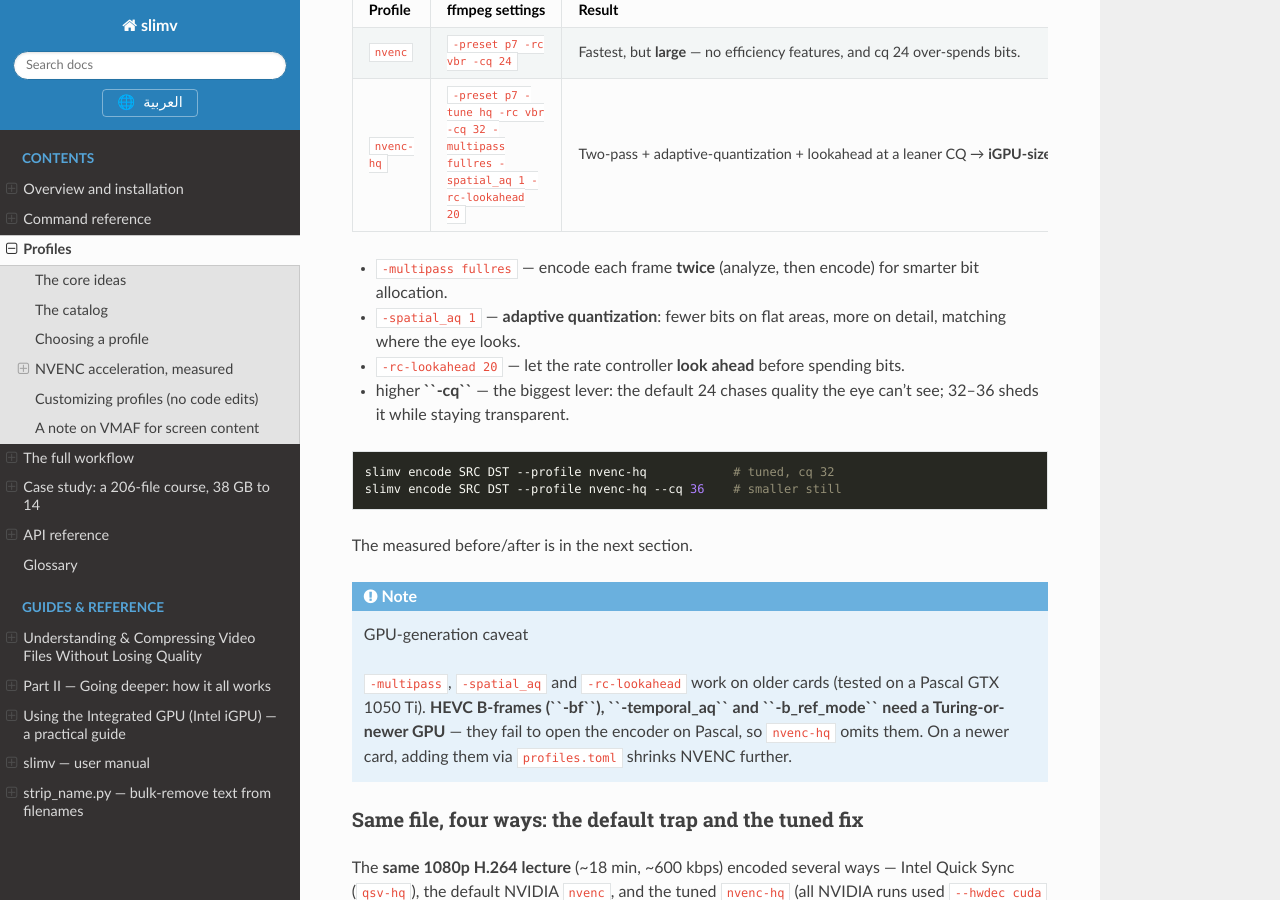
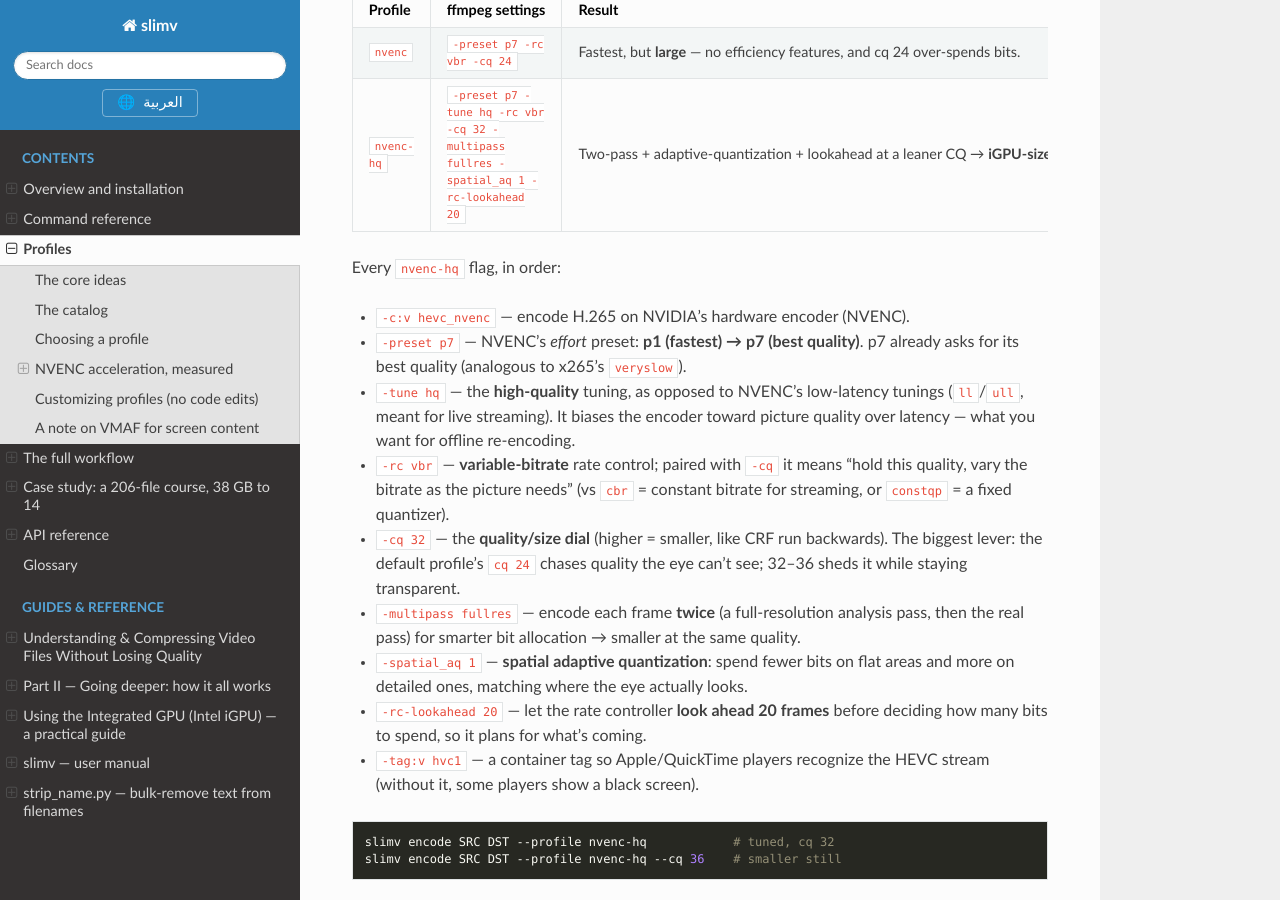
Before and after one commit to abdelhaleemahmed/slimv, a Sphinx documentation site: the page built from docs/source/03-profiles.rst, in a window 1280 px wide and 900 px high, scrolled down 2545 px. Built offline with Sphinx 7.4.7 and the Read the Docs theme 3.1.0, drawn with Linux system fonts in a browser that asks for light colours.

Commit message:
docs: explain every nvenc-hq flag (incl. -tune hq, -preset, -rc, -tag)

```diff
--- a/docs/source/03-profiles.rst
+++ b/docs/source/03-profiles.rst
@@ -178,13 +178,28 @@ efficiency flags and CQ differ:
      - Two-pass + adaptive-quantization + lookahead at a leaner CQ → **iGPU-size or
        smaller**, still transparent, still fast.
 
-- ``-multipass fullres`` — encode each frame **twice** (analyze, then encode) for
-  smarter bit allocation.
-- ``-spatial_aq 1`` — **adaptive quantization**: fewer bits on flat areas, more on
-  detail, matching where the eye looks.
-- ``-rc-lookahead 20`` — let the rate controller **look ahead** before spending bits.
-- higher **``-cq``** — the biggest lever: the default 24 chases quality the eye
-  can't see; 32–36 sheds it while staying transparent.
+Every ``nvenc-hq`` flag, in order:
+
+- ``-c:v hevc_nvenc`` — encode H.265 on NVIDIA's hardware encoder (NVENC).
+- ``-preset p7`` — NVENC's *effort* preset: **p1 (fastest) → p7 (best quality)**.
+  p7 already asks for its best quality (analogous to x265's ``veryslow``).
+- ``-tune hq`` — the **high-quality** tuning, as opposed to NVENC's low-latency
+  tunings (``ll``/``ull``, meant for live streaming). It biases the encoder toward
+  picture quality over latency — what you want for offline re-encoding.
+- ``-rc vbr`` — **variable-bitrate** rate control; paired with ``-cq`` it means
+  "hold this quality, vary the bitrate as the picture needs" (vs ``cbr`` = constant
+  bitrate for streaming, or ``constqp`` = a fixed quantizer).
+- ``-cq 32`` — the **quality/size dial** (higher = smaller, like CRF run backwards).
+  The biggest lever: the default profile's ``cq 24`` chases quality the eye can't
+  see; 32–36 sheds it while staying transparent.
+- ``-multipass fullres`` — encode each frame **twice** (a full-resolution analysis
+  pass, then the real pass) for smarter bit allocation → smaller at the same quality.
+- ``-spatial_aq 1`` — **spatial adaptive quantization**: spend fewer bits on flat
+  areas and more on detailed ones, matching where the eye actually looks.
+- ``-rc-lookahead 20`` — let the rate controller **look ahead 20 frames** before
+  deciding how many bits to spend, so it plans for what's coming.
+- ``-tag:v hvc1`` — a container tag so Apple/QuickTime players recognize the HEVC
+  stream (without it, some players show a black screen).
 
 .. code-block:: bash
 
```
